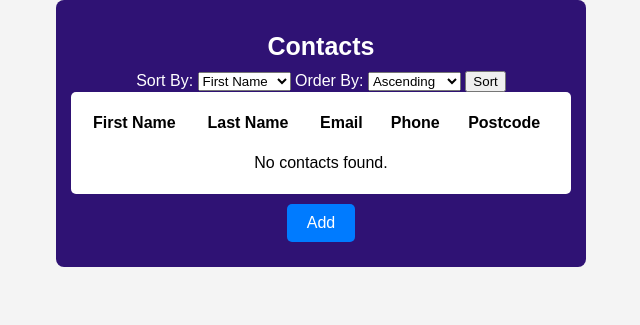
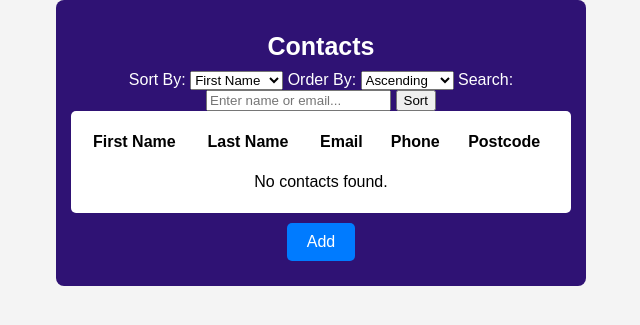
Before and after one commit to AdamPalmerGithub/addressBook, a Django app: page /addressBook/ in a window 1280 px wide. Shown: the part 78-403 px from the top of the page, without its empty margins (319-959 px from the left). Run offline with Django 5.2, Linux system fonts and the light colour scheme; the visitor is signed in with stand-in values (Sample User, id 1); data that the repository does not hold is empty.

Commit message:
added search bar

```diff
--- a/myproject/myapp/templates/addressBook.html
+++ b/myproject/myapp/templates/addressBook.html
@@ -96,6 +96,10 @@
         <option value="asc" {% if order_by == "asc" %}selected{% endif %}>Ascending</option>
         <option value="desc" {% if order_by == "desc" %}selected{% endif %}>Descending</option>
     </select>
+
+    <label for="search">Search:</label>
+    <input type="text" name="search" id="search" placeholder="Enter name or email..." value="{{ search_query|default:'' }}">
+
     <button type="submit">Sort</button>
 </form>
 
--- a/myproject/myapp/views.py
+++ b/myproject/myapp/views.py
@@ -3,6 +3,8 @@ from .models import ABUser, Contact
 from django.contrib.auth import authenticate, login as auth_in, logout as auth_out
 from django.contrib.auth.models import Group
 from django.contrib.auth.decorators import login_required, permission_required
+from django.db.models import Q
+
 
 
 # Create your views here.
@@ -53,11 +55,28 @@ def addressBook(request):
     user = request.user
     sort_by = request.GET.get("sort", "first_name")
     order_by = request.GET.get("order", "asc")
+    search_query = request.GET.get("search", "").strip()
 
-    if order_by == "desc":
-        sort_by = f"-{sort_by}"
-    mycontacts = Contact.objects.filter(addr_bk_id_id=user).order_by(sort_by)
-    return render(request, 'addressBook.html', {'user': user, 'mycontacts': mycontacts, "sort_by": sort_by})
+    sorted_field = f"-{sort_by}" if order_by == "desc" else sort_by
+
+    mycontacts = Contact.objects.filter(addr_bk_id_id=user)
+
+    if search_query:
+        mycontacts = mycontacts.filter(
+            Q(first_name__icontains=search_query) |
+            Q(last_name__icontains=search_query) |
+            Q(email_address__icontains=search_query)
+    )
+
+    mycontacts = mycontacts.order_by(sorted_field)
+
+    return render(request, "addressBook.html", {
+    "user": user,
+    "mycontacts": mycontacts,
+    "sort_by": sort_by,
+    "order_by": order_by,
+    "search_query": search_query
+})
 
 
 @permission_required('myapp.add_contact', raise_exception=True)
```
